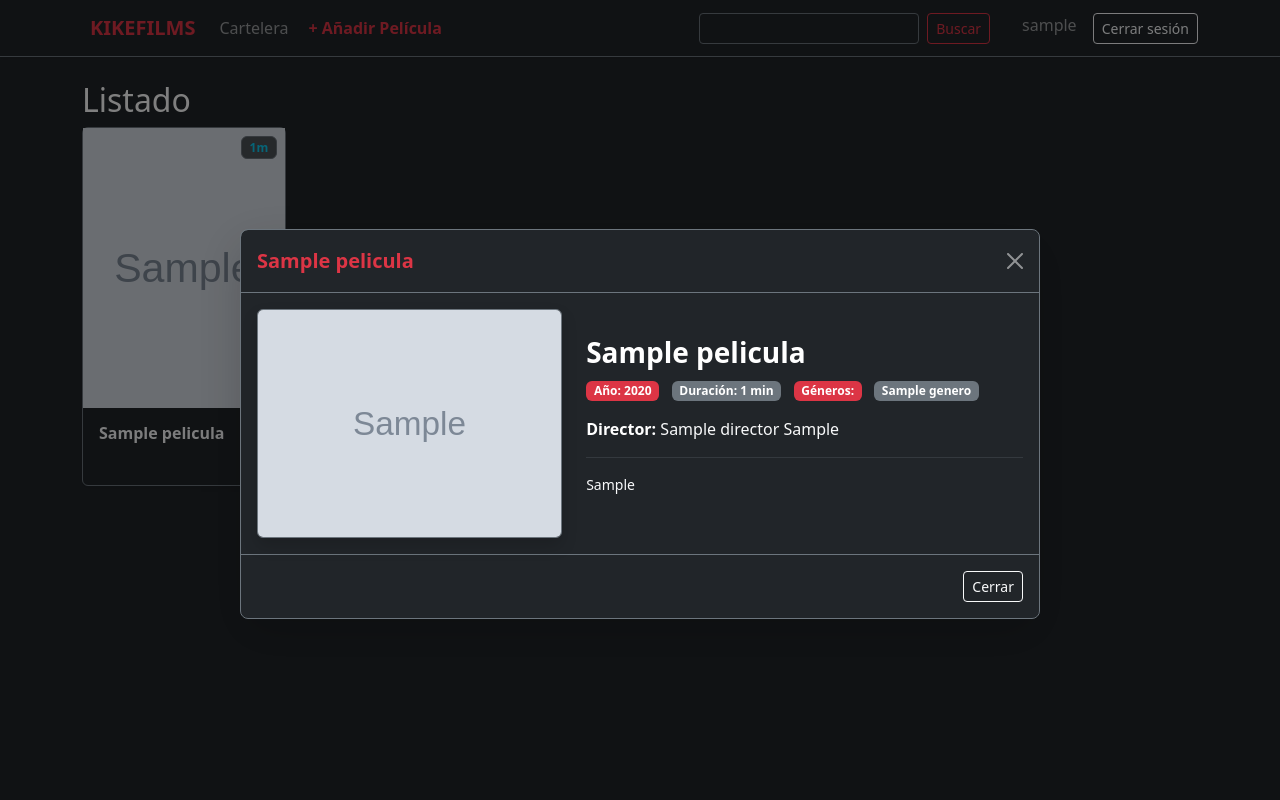
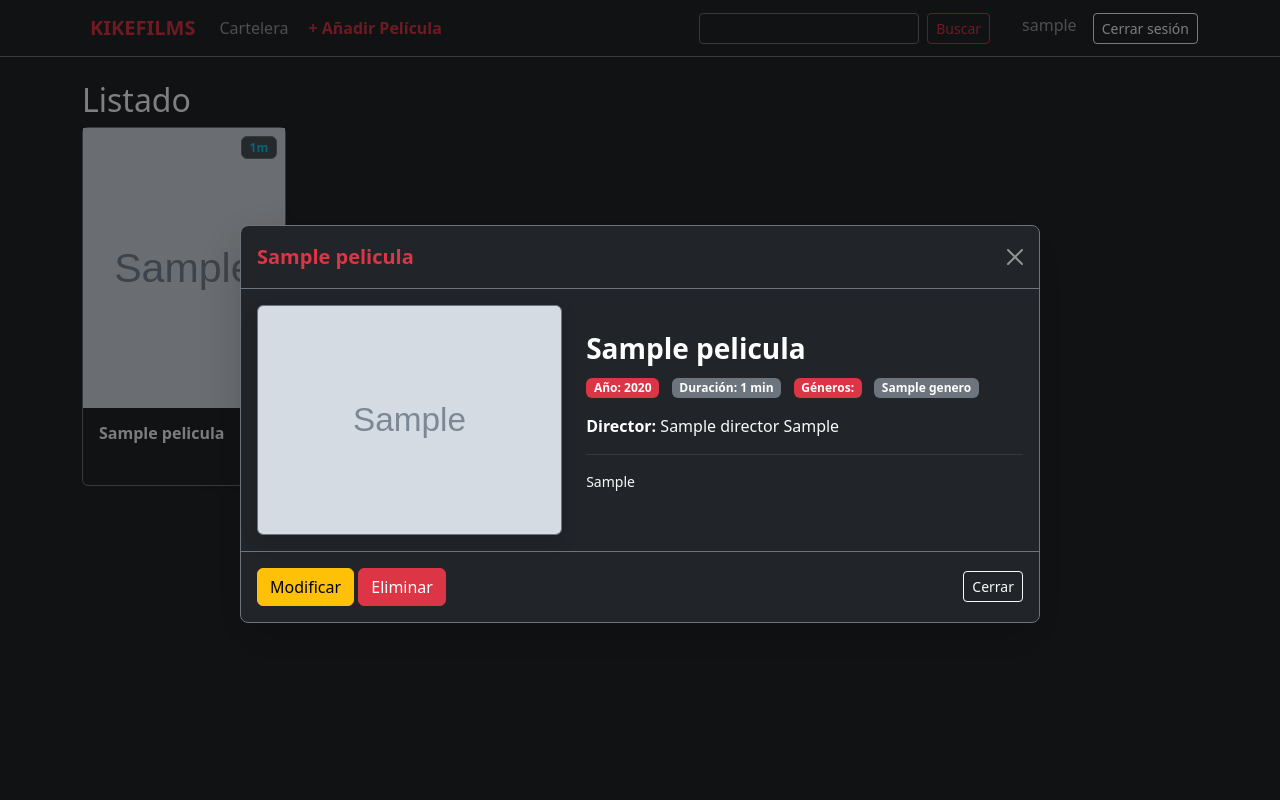
Before and after one commit to LDJSystems/KikeFilms, a Django app: page /peliculas/listar_peliculas/ in a window 1280 px wide, after a click that opens the changed part. Run offline with Django 5.2, Linux system fonts and the light colour scheme; a user stored in the database is signed in; tables that the repository leaves empty hold one stand-in row (values such as "Sample post"); grey boxes marked "Sample" are stand-in pictures.

Commit message:
Feat: Agrego Validacion de usuario en el template lista.html

```diff
--- a/templates/pelicula/lista.html
+++ b/templates/pelicula/lista.html
@@ -1,4 +1,5 @@
 {% extends "base.html" %}
+{% load auth_extras %}
 
 {% block titulo %}
 Cartelera de Peliculas
@@ -104,7 +105,13 @@ Cartelera de Peliculas
                         </div>
                     </div>
                 </div>
-                <div class="modal-footer border-secondary">
+                <div class="modal-footer border-secondary justify-content-between">
+                    {% if user|is_gestor%}
+                    <div class="d-grid gap-2 d-md-block">
+                        <button class="btn btn-warning" type="button">Modificar</button>
+                        <button class="btn btn-danger" type="button">Eliminar</button>
+                    </div>
+                    {% endif %}
                     <button type="button" class="btn btn-outline-light btn-sm" data-bs-dismiss="modal">Cerrar</button>
                 </div>
             </div>
```
